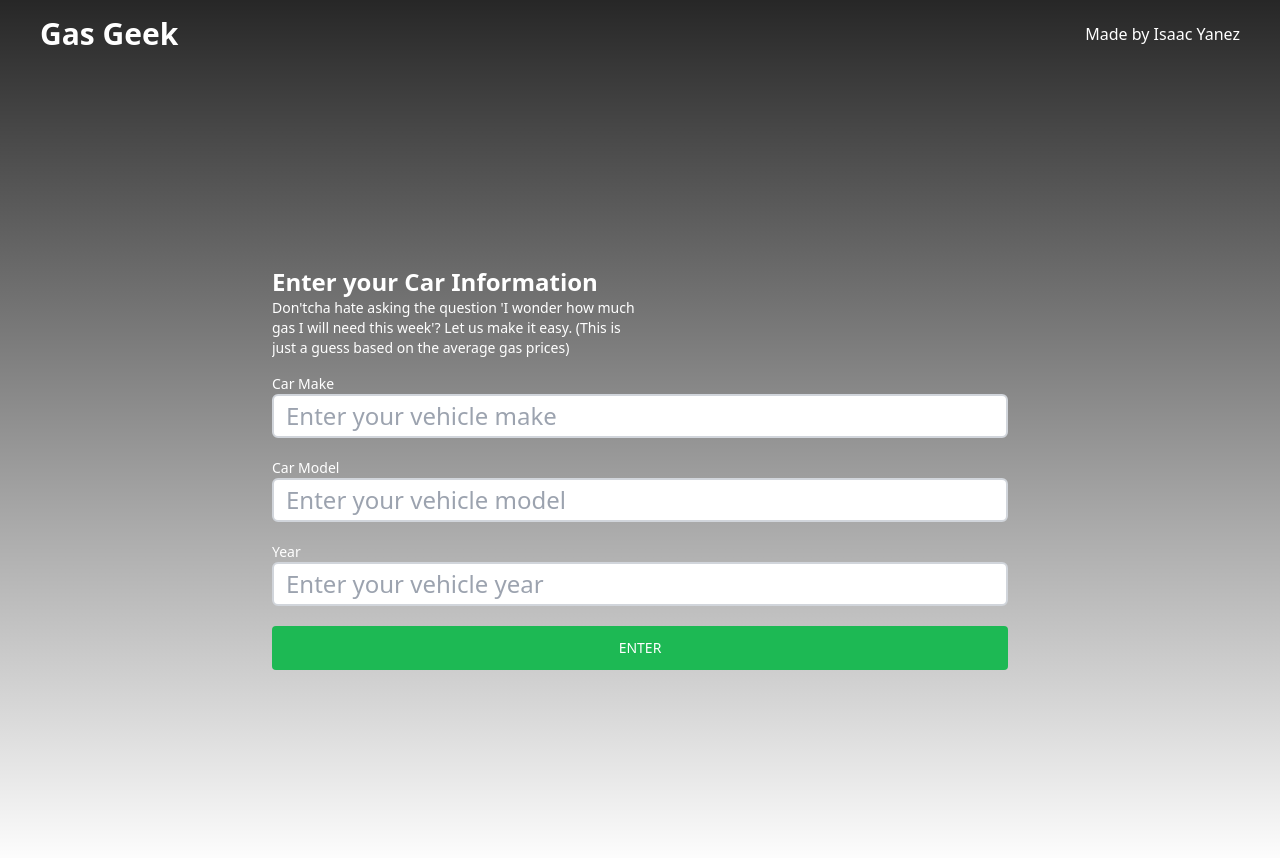
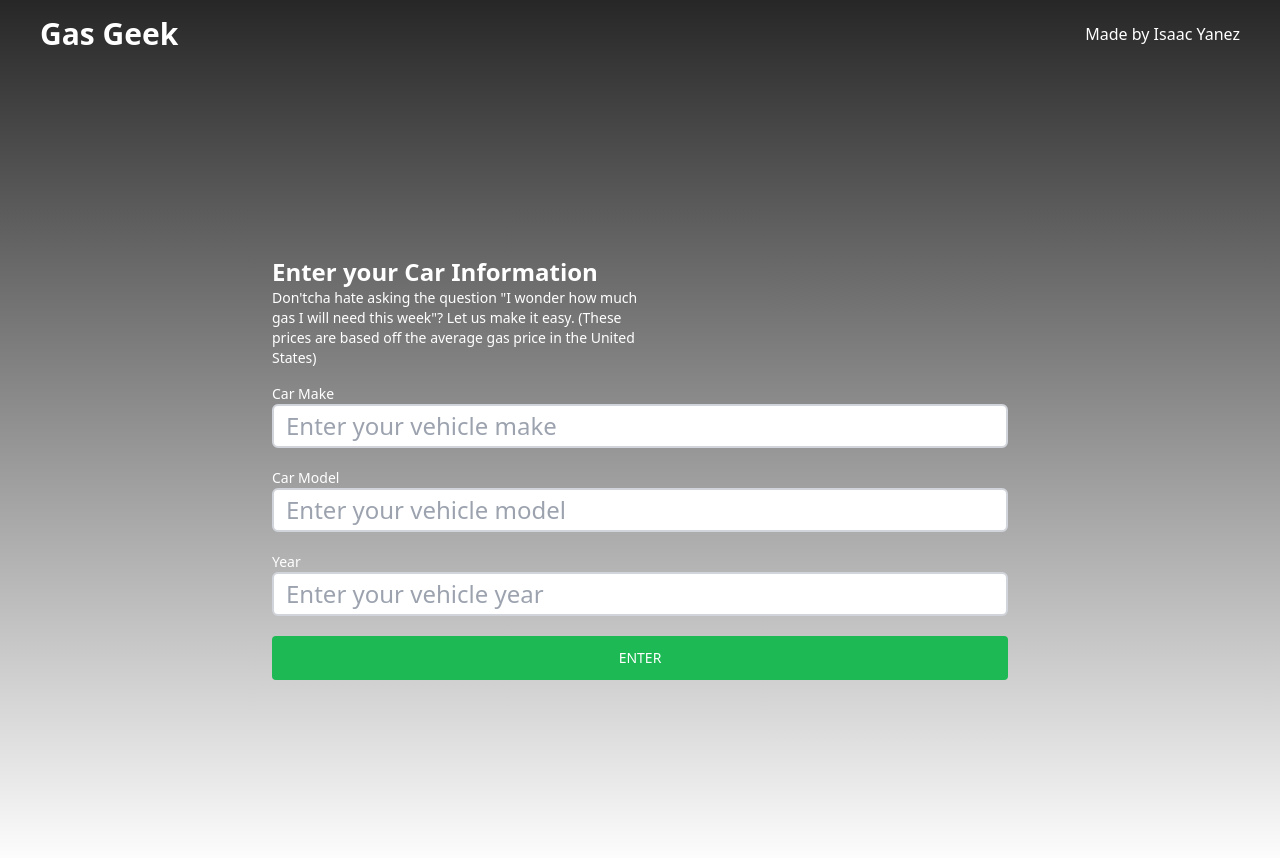
Before and after one commit to iyanez2314/gas-info, a Next.js app: page / in a window 1280 px wide. Shown: the top 858 px of the page. Built offline with nearby package versions, Linux system fonts and the light colour scheme.

Commit message:
fixed the wording in the subtitle

```diff
--- a/components/Form.tsx
+++ b/components/Form.tsx
@@ -17,9 +17,9 @@ export default function Form({
       <div>
         <h1 className="font-semibold">Enter your Car Information</h1>
         <p className="text-sm font-md w-full sm:w-1/2 text-ellipsis overflow-hidden">
-          Don'tcha hate asking the question 'I wonder how much gas I will need
-          this week'? Let us make it easy. (This is just a guess based on the
-          average gas prices)
+          Don'tcha hate asking the question "I wonder how much gas I will need
+          this week"? Let us make it easy. (These prices are based off the
+          average gas price in the United States)
         </p>
       </div>
       <div className="flex flex-col gap-5 w-full ">
```
